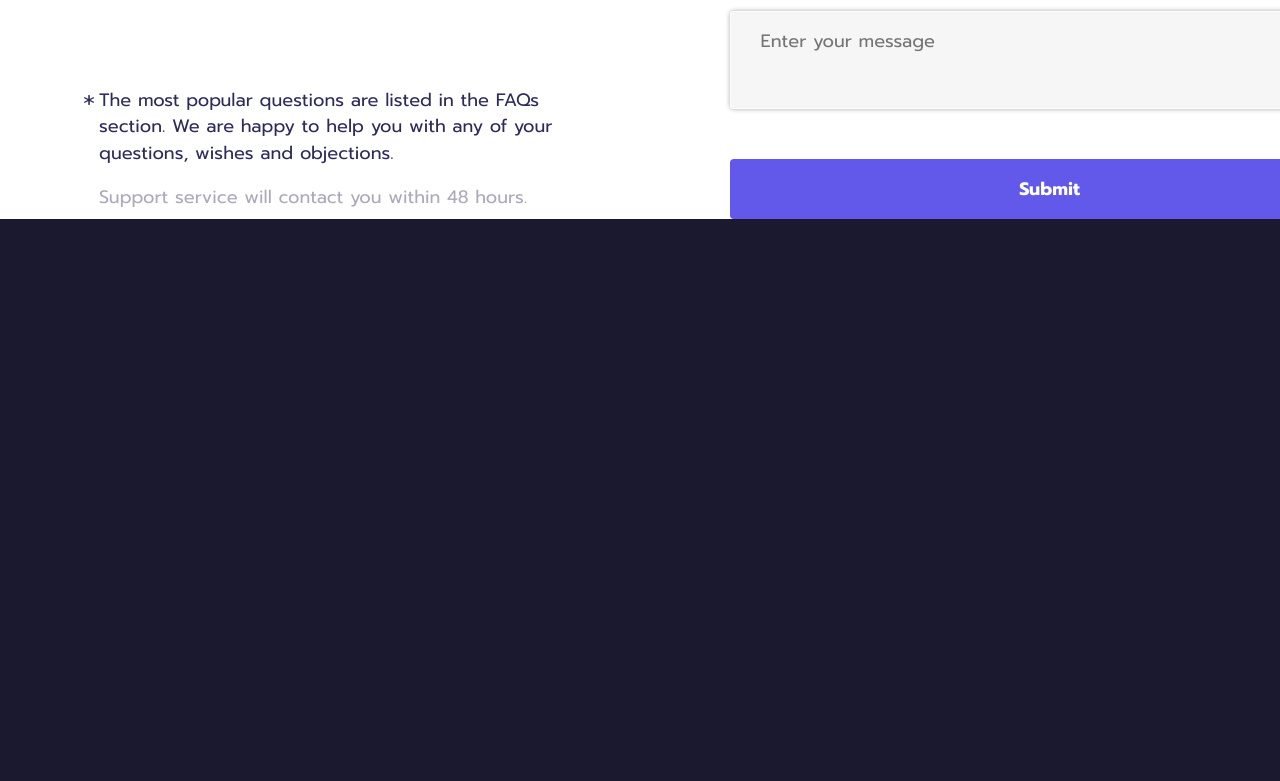
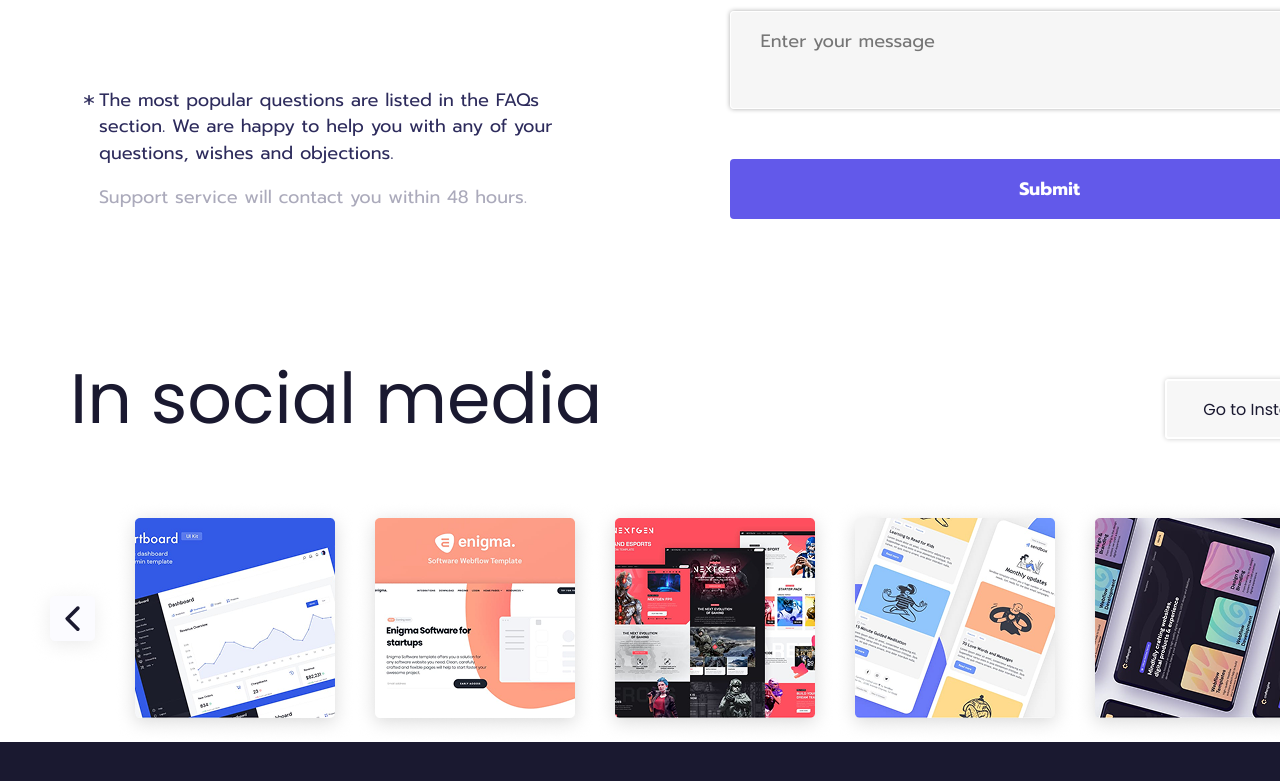
Before and after one commit to VADIMADE/WEB, a plain HTML site: page index.html in a window 1280 px wide. Shown: the part 10412-11193 px from the top of the page. Before the commit the page ends 10758 px from the top, so only its background shows below. Drawn offline with Linux system fonts and the light colour scheme.

Commit message:
feat: add smedia-section

```diff
--- a/css/main.css
+++ b/css/main.css
@@ -1373,3 +1373,63 @@ textarea {
   padding: 16px;
   margin-top: 30px;
 }
+
+/* smedia-section */
+
+.smedia-section {
+  width: 100%;
+  margin-bottom: 79px;
+}
+
+.main-container-smedia-sec {
+  width: 1400px;
+  margin-left: 20px;
+}
+
+.title-container-smedia-sec {
+  width: 1320px;
+  margin-left: 40px;
+  display: flex;
+  justify-content: space-between;
+  margin-bottom: 50px;
+}
+
+.title-smedia-sec {
+  font-family: Poppins;
+  font-size: 70px;
+  color: #1a1930;
+  margin-left: 10px;
+}
+
+.button-smedia-sec {
+  width: 207px;
+  height: 60px;
+  font-family: Poppins;
+  font-size: 16px;
+  color: #1a1930;
+  background-color: rgba(227, 227, 227, 0.3);
+  margin-right: 8px;
+  margin-top: 33px;
+  border: 2px solid white;
+  border-radius: 4px;
+  cursor: pointer;
+  box-shadow: 0px 0px 5px #cbcbcb;
+}
+
+.decription-container-smedia-sec {
+  width: 1380px;
+  margin-left: 10px;
+  display: flex;
+  align-items: center;
+}
+
+.switch-smedia-sec {
+  width: 85px;
+  height: 85px;
+}
+
+.photo-smedia-sec {
+  width: 1200px;
+  display: flex;
+  justify-content: space-between;
+}
--- a/index.html
+++ b/index.html
@@ -453,6 +453,26 @@
         </div>
       </section>
 
+      <section class="smedia-section">
+        <div class="main-container-smedia-sec">
+          <div class="title-container-smedia-sec">
+            <p class="title-smedia-sec">In social media</p>
+            <button class="button-smedia-sec">Go to Instagram</button>
+          </div>
+          <div class="decription-container-smedia-sec">
+            <img class="switch-smedia-sec" src="./img/switch3.png" alt="image">
+            <div class="photo-smedia-sec">
+              <img src="./img/smedia1.png" alt="image">
+              <img src="./img/smedia2.png" alt="image">
+              <img src="./img/smedia3.png" alt="image">
+              <img src="./img/smedia4.png" alt="image">
+              <img src="./img/smedia5.png" alt="image">
+            </div>
+            <img class="switch-smedia-sec" src="./img/switch4.png" alt="image">
+          </div>
+        </div>
+      </section>
+
     </main>
   </div>
 </body>
```
